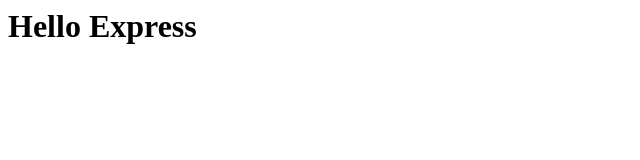
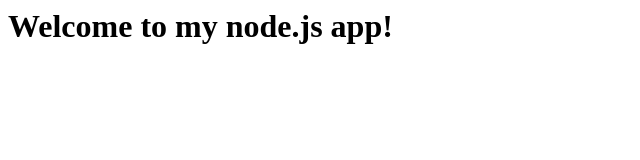
Before and after one commit to nm02428/web-server, a website: page public/index.html in a window 1280 px wide. Shown: the whole page, without its empty margins (0-640 px from the left). Drawn offline with Linux system fonts and the light colour scheme.

Commit message:
change to index page

```diff
--- a/public/index.html
+++ b/public/index.html
@@ -5,6 +5,6 @@
 		<title> My App! </title>
 	 </head>
 	 <body>
-	 	<h1>Hello Express</h1>
+	 	<h1>Welcome to my node.js app!</h1>
 	  </body>
 </html>
```
